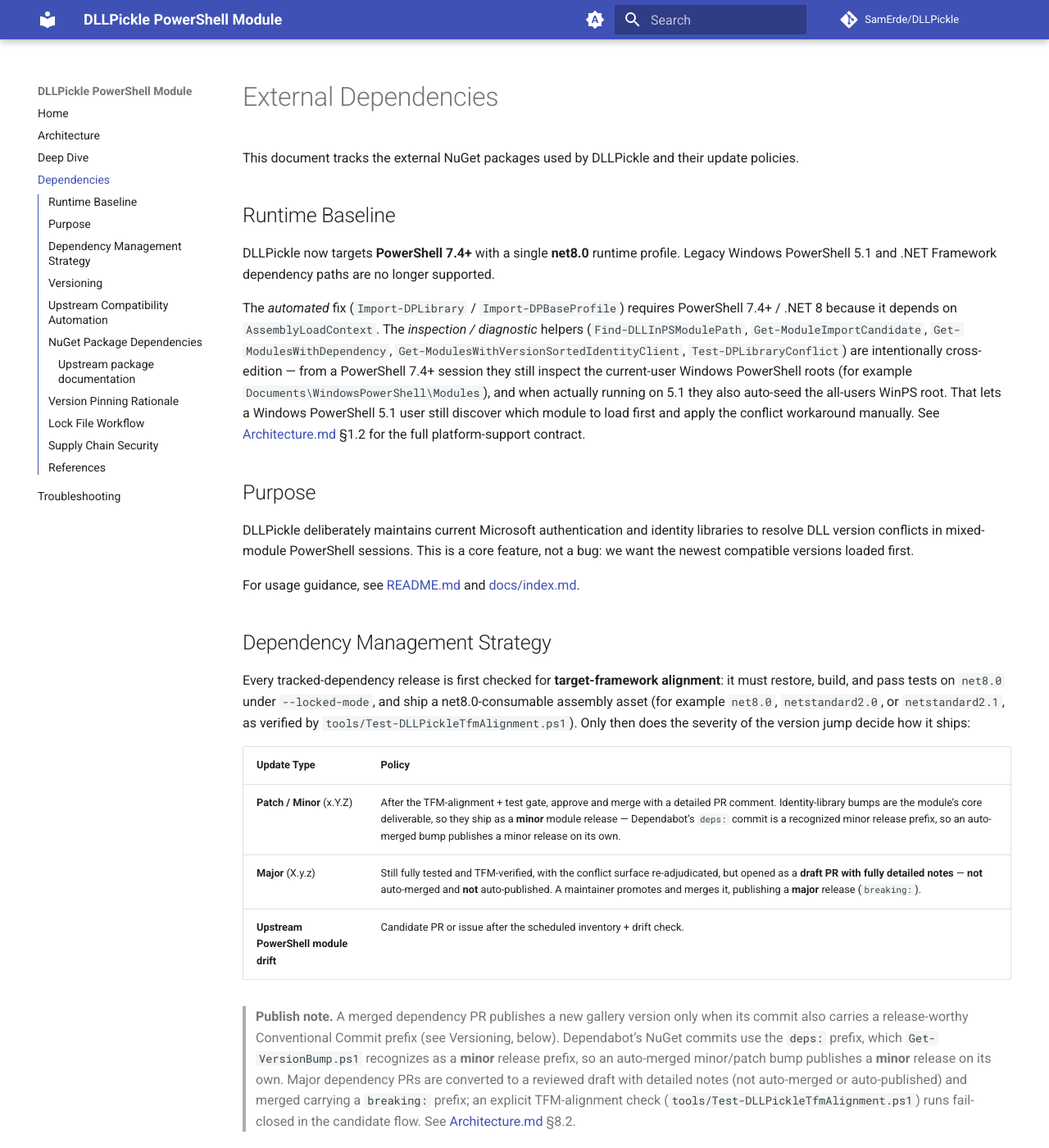
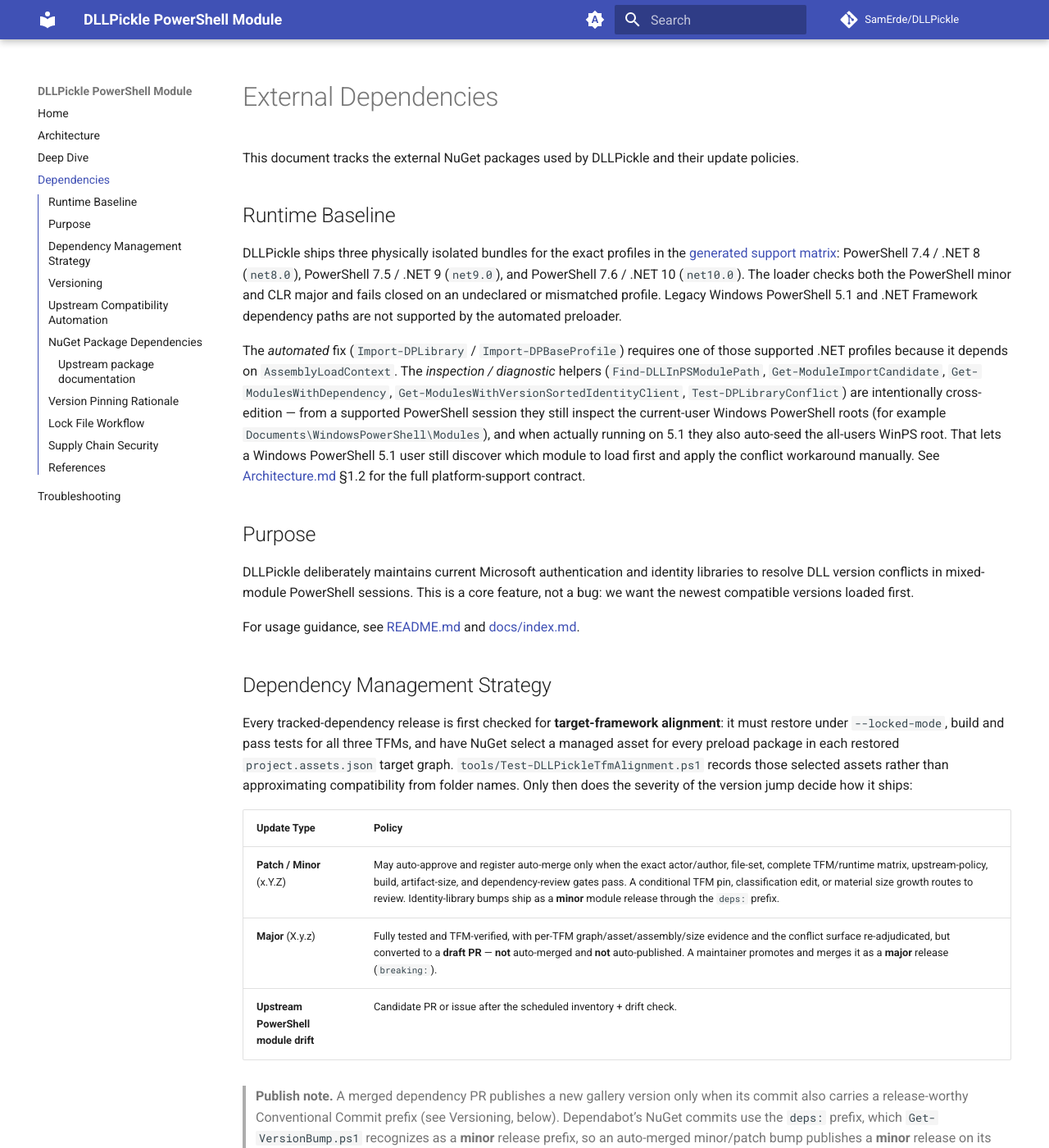
Before and after one commit to SamErde/DLLPickle, an MkDocs documentation site: the page built from docs/DEPENDENCIES.md, in a window 1280 px wide and 1400 px high. Shown: the whole window at 82% size. Built offline with MkDocs 1.6.1 and Material for MkDocs 9.7.7, drawn with Linux system fonts in a browser that asks for light colours; comment, search, counter and statistics services are not loaded; some of the changed text lies outside the part shown.

Commit message:
docs: explain multitarget support and auth gates

```diff
--- a/docs/DEPENDENCIES.md
+++ b/docs/DEPENDENCIES.md
@@ -5,16 +5,19 @@ update policies.
 
 ## Runtime Baseline
 
-DLLPickle now targets **PowerShell 7.4+** with a single **net8.0** runtime
-profile. Legacy Windows PowerShell 5.1 and .NET Framework dependency paths are
-no longer supported.
+DLLPickle ships three physically isolated bundles for the exact profiles in the
+[generated support matrix](generated/Support-Matrix.md): PowerShell 7.4 / .NET 8
+(`net8.0`), PowerShell 7.5 / .NET 9 (`net9.0`), and PowerShell 7.6 / .NET 10
+(`net10.0`). The loader checks both the PowerShell minor and CLR major and fails
+closed on an undeclared or mismatched profile. Legacy Windows PowerShell 5.1 and
+.NET Framework dependency paths are not supported by the automated preloader.
 
 The *automated* fix (`Import-DPLibrary` / `Import-DPBaseProfile`) requires
-PowerShell 7.4+ / .NET 8 because it depends on `AssemblyLoadContext`. The
+one of those supported .NET profiles because it depends on `AssemblyLoadContext`. The
 *inspection / diagnostic* helpers (`Find-DLLInPSModulePath`,
 `Get-ModuleImportCandidate`, `Get-ModulesWithDependency`,
 `Get-ModulesWithVersionSortedIdentityClient`, `Test-DPLibraryConflict`) are
-intentionally cross-edition — from a PowerShell 7.4+ session they still inspect
+intentionally cross-edition — from a supported PowerShell session they still inspect
 the current-user Windows PowerShell roots (for example
 `Documents\WindowsPowerShell\Modules`), and when actually running on 5.1 they
 also auto-seed the all-users WinPS root. That lets a Windows PowerShell 5.1
@@ -35,16 +38,16 @@ For usage guidance, see [README.md](../README.md) and [docs/index.md](index.md).
 ## Dependency Management Strategy
 
 Every tracked-dependency release is first checked for **target-framework
-alignment**: it must restore, build, and pass tests on `net8.0` under
-`--locked-mode`, and ship a net8.0-consumable assembly asset (for example
-`net8.0`, `netstandard2.0`, or `netstandard2.1`, as verified by
-`tools/Test-DLLPickleTfmAlignment.ps1`). Only then does the severity of the
-version jump decide how it ships:
+alignment**: it must restore under `--locked-mode`, build and pass tests for all
+three TFMs, and have NuGet select a managed asset for every preload package in
+each restored `project.assets.json` target graph. `tools/Test-DLLPickleTfmAlignment.ps1`
+records those selected assets rather than approximating compatibility from folder
+names. Only then does the severity of the version jump decide how it ships:
 
 | Update Type | Policy |
 | ----------- | ------ |
-| **Patch / Minor** (x.Y.Z) | After the TFM-alignment + test gate, approve and merge with a detailed PR comment. Identity-library bumps are the module's core deliverable, so they ship as a **minor** module release — Dependabot's `deps:` commit is a recognized minor release prefix, so an auto-merged bump publishes a minor release on its own. |
-| **Major** (X.y.z) | Still fully tested and TFM-verified, with the conflict surface re-adjudicated, but opened as a **draft PR with fully detailed notes** — **not** auto-merged and **not** auto-published. A maintainer promotes and merges it, publishing a **major** release (`breaking:`). |
+| **Patch / Minor** (x.Y.Z) | May auto-approve and register auto-merge only when the exact actor/author, file-set, complete TFM/runtime matrix, upstream-policy, build, artifact-size, and dependency-review gates pass. A conditional TFM pin, classification edit, or material size growth routes to review. Identity-library bumps ship as a **minor** module release through the `deps:` prefix. |
+| **Major** (X.y.z) | Fully tested and TFM-verified, with per-TFM graph/asset/assembly/size evidence and the conflict surface re-adjudicated, but converted to a **draft PR** — **not** auto-merged and **not** auto-published. A maintainer promotes and merges it as a **major** release (`breaking:`). |
 | **Upstream PowerShell module drift** | Candidate PR or issue after the scheduled inventory + drift check. |
 
 > **Publish note.** A merged dependency PR publishes a new gallery version only
@@ -61,8 +64,9 @@ version jump decide how it ships:
 The automation that supports this: Dependabot opens NuGet update PRs; the
 **Dependabot-Auto-Approve** workflow auto-approves and squash-merges patch/minor
 updates (restricted to the exact `DLLPickle.csproj` / `packages.lock.json`
-allow-list, and only after the `Build gate`, `Validate upstream compatibility
-tooling`, and `dependency-review` required checks pass) and excludes major
+  allow-list, and only after the `Build gate`, `Validate upstream compatibility
+  tooling`, complete exact-runtime matrix, artifact-size policy, and
+  `dependency-review` required checks pass) and excludes major
 updates from auto-merge, converting them to a reviewed **draft PR** with detailed
 notes instead.
 
@@ -99,7 +103,10 @@ docs-, policy-, and tooling-only changes do not trigger a release. See
 Dependabot tracks NuGet package releases, but DLLPickle also tracks the DLLs
 bundled by upstream PowerShell modules. The scheduled **Upstream Compatibility**
 workflow uses `build/dependency-policy.json` and tools under `tools/` to
-inventory latest PSGallery releases and propose safe candidate pin updates.
+inventory the newest compatible PSGallery release independently in each exact
+PowerShell profile. It records the umbrella and constituent module, selected
+asset path, hash, ALC, OS, architecture, import order, and deterministic probe.
+The generated status is [Compatibility Evidence](generated/Compatibility-Evidence.md).
 
 Monitored modules:
 
@@ -119,7 +126,9 @@ candidate generation, restore, build, and issue reproduction tests pass.
 ## NuGet Package Dependencies
 
 Version strategy in `DLLPickle.csproj` is **major-locked floating** (`N.*`); the
-lock file pins the concrete resolved version.
+lock file pins the concrete resolved version for all three TFMs. Common versions
+are preserved across TFMs unless profile evidence requires a reviewed conditional
+pin.
 
 | Package | Version Strategy | Notes |
 | ------- | ---------------- | ----- |
@@ -157,16 +166,15 @@ their own code owners:
   sessions can fail when one module binds to a lower, incompatible assembly.
 - Candidate pin updates are generated from upstream module inventories and still
   require full validation before publication.
-- `Azure.Core` is intentionally **not** preloaded on the PowerShell 7.4+
-  (net8.0) profile. Az.Accounts 5.x isolates its Azure SDK stack in a private
+- `Azure.Core` is intentionally **not** preloaded on any supported ALC-capable
+  profile. Az.Accounts 5.x isolates its Azure SDK stack in a private
   `AssemblyLoadContext`; preloading `Azure.Core` into the default load context
   splits the identity of `Azure.Core.TokenRequestContext` across load contexts
   and breaks `Connect-AzAccount` with a `MissingMethodException` on
   `InteractiveBrowserCredential.AuthenticateAsync`. Graph, Exchange, and Teams
-  resolve a compatible `Azure.Core` themselves on .NET 8, so the preload is
+  resolve a compatible `Azure.Core` themselves, so the preload is
   unnecessary. `Azure.Core` remains report-only in policy for monitoring. The
-  original net48-only `Azure.Core` preload (#183) does not apply to the net8.0
-  baseline.
+  original net48-only `Azure.Core` preload (#183) does not apply to these profiles.
 - OData families remain report-only in policy because preloading them by
   default can break compatibility when upstream modules require different OData
   identities.
@@ -206,6 +214,8 @@ Manual review required for:
 - Major version upgrades
 - New package additions
 - Changes to version strategy
+- A new conditional per-TFM package pin or preload/block classification change
+- A material breach of `build/artifact-size-baseline.json`
 
 ## References
 
```
Also changed, not shown: CHANGELOG.md (+6 -0 lines), README.md (+10 -4 lines), docs/Architecture.md (+28 -24 lines), docs/Deep-Dive.md (+27 -17 lines), docs/Troubleshooting.md (+25 -12 lines), docs/gaps/GAP-003-exo-teams-probe-commands.md (+18 -14 lines), docs/gaps/README.md (+1 -1 lines), docs/plans/2026-08-09-credentialed-authentication-test-environment.md (added, +258 -0 lines).
